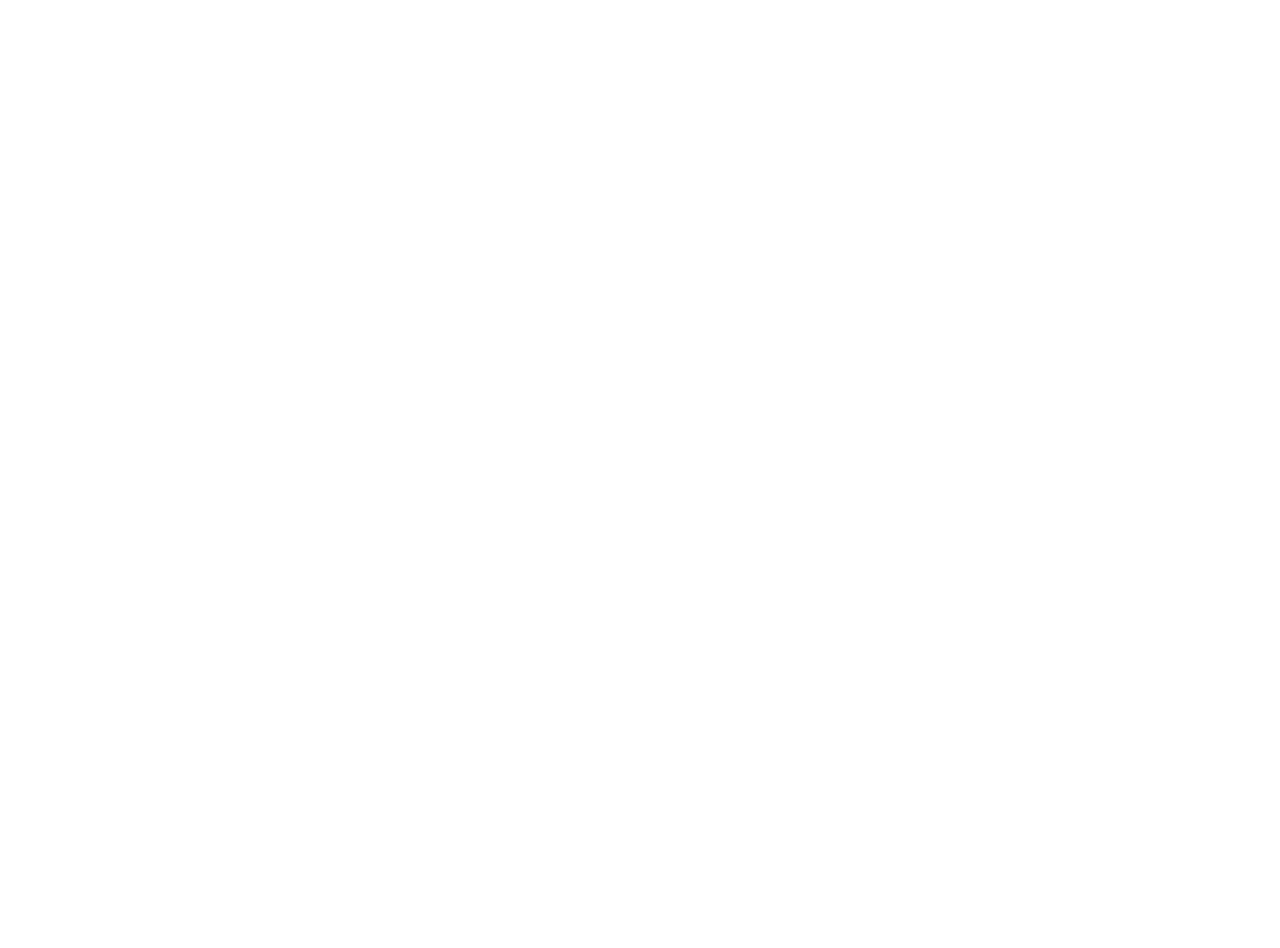
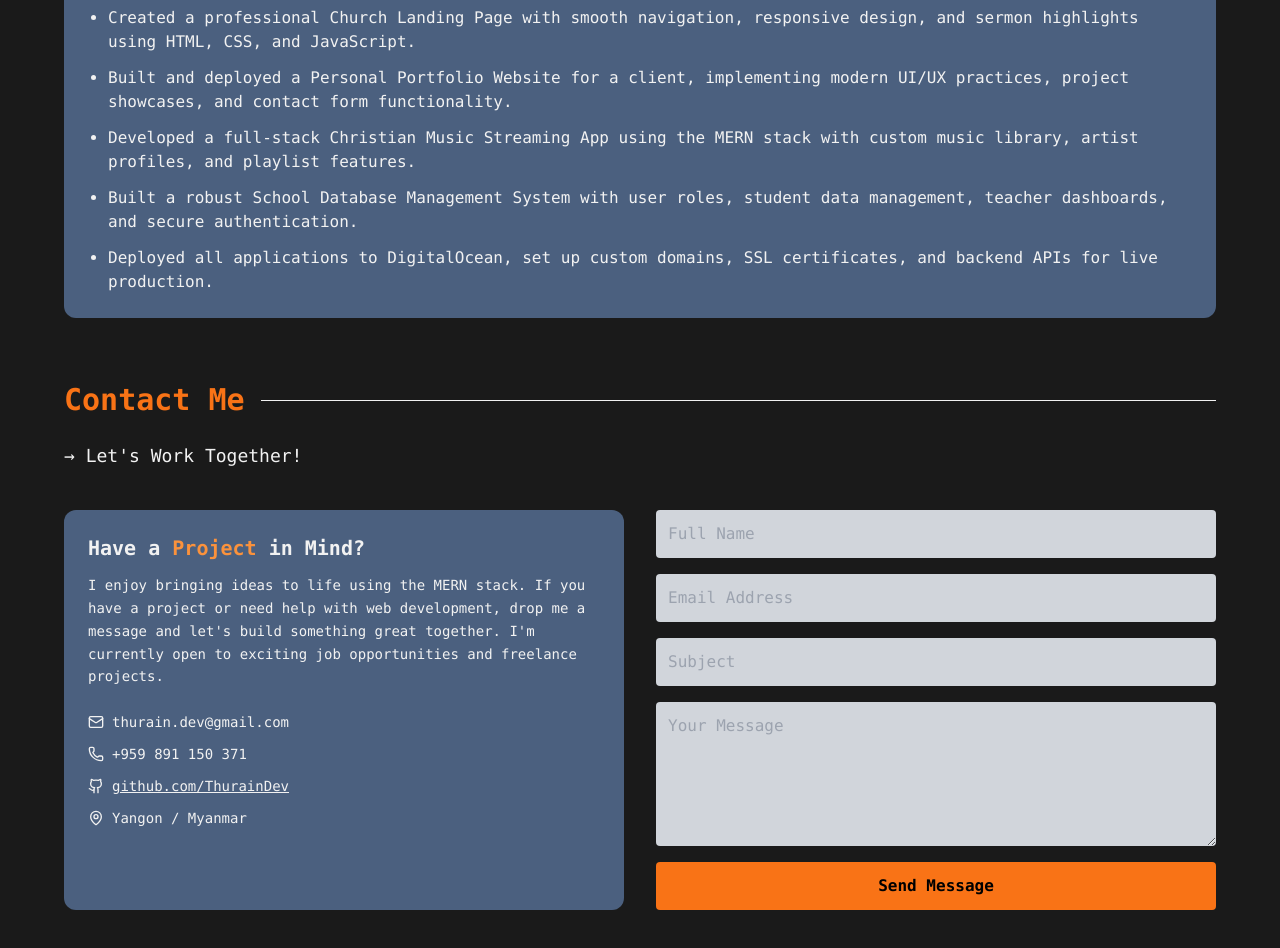
Before and after one commit to ThurainDev/my-portfolio, a React (Vite) app: page / in a window 1280 px wide. Shown: the part 1840-2788 px from the top of the page. Before the commit the page ends 1690 px from the top, so only its background shows below. Built offline with nearby package versions, Linux system fonts and the light colour scheme.

Commit message:
experience and contact

```diff
--- a/package.json
+++ b/package.json
@@ -10,6 +10,7 @@
     "preview": "vite preview"
   },
   "dependencies": {
+    "lucide-react": "^0.513.0",
     "react": "^19.1.0",
     "react-dom": "^19.1.0",
     "react-icons": "^5.5.0",
--- a/src/App.jsx
+++ b/src/App.jsx
@@ -3,6 +3,8 @@
 import About from './components/About'
 import Skills from './components/Skills'
 import Projects from './components/Projects'
+import Experiences from './components/Experiences'
+import Contact from './components/Contact'
 
 function App() {
   return (
@@ -12,7 +14,8 @@
       <About/>
       <Skills/>
       <Projects/>
-
+      <Experiences />
+      <Contact />
     </>
   );
 }
--- a/src/components/Contact.jsx
+++ b/src/components/Contact.jsx
@@ -0,0 +1,92 @@
+import React from "react";
+import { Mail, Phone, MapPin, Github } from "lucide-react";
+
+const Contact = () => {
+  return (
+    <section className="bg-theme-color text-text-theme-color px-4 py-16" id="contact">
+      <div className="max-w-6xl mx-auto">
+        {/* Title */}
+        <div className="flex items-center gap-4 mb-6">
+          <h2 className="text-3xl font-bold text-orange-500 font-mono flex-shrink-0">
+            Contact Me
+          </h2>
+          <div className="border-t border-text-theme-color w-full"></div>
+        </div>
+
+        <p className="text-lg font-mono mb-10 text-text-theme-color">→ Let's Work Together!</p>
+
+        {/* Grid Layout */}
+        <div className="grid md:grid-cols-2 gap-8">
+          {/* Left Info Box */}
+          <div className="bg-blue-theme text-text-theme-color p-6 rounded-xl font-mono">
+            <h3 className="text-xl font-semibold mb-3">
+              Have a <span className="text-orange-400">Project</span> in Mind?
+            </h3>
+            <p className="text-sm leading-relaxed mb-6 text-text-theme-color">
+              I enjoy bringing ideas to life using the MERN stack. If you have a project or need help with web development, drop me a message and let's build something great together. I'm currently open to exciting job opportunities and freelance projects.
+            </p>
+
+            {/* Contact Info */}
+            <div className="space-y-3 text-sm text-text-theme-color">
+              <div className="flex items-center gap-2">
+                <Mail size={16} />
+                <span>thurain.dev@gmail.com</span>
+              </div>
+              <div className="flex items-center gap-2">
+                <Phone size={16} />
+                <span>+959 891 150 371</span>
+              </div>
+              <div className="flex items-center gap-2">
+                <Github size={16} />
+                <a
+                  href="https://github.com/ThurainDev"
+                  target="_blank"
+                  rel="noopener noreferrer"
+                  className="underline text-text-theme-color"
+                >
+                  github.com/ThurainDev
+                </a>
+              </div>
+              <div className="flex items-center gap-2">
+                <MapPin size={16} />
+                <span>Yangon / Myanmar</span>
+              </div>
+            </div>
+          </div>
+
+          {/* Right Form */}
+          <form className="flex flex-col gap-4 font-mono">
+            <input
+              type="text"
+              placeholder="Full Name"
+              className="p-3 rounded bg-gray-300 text-black"
+            />
+            <input
+              type="email"
+              placeholder="Email Address"
+              className="p-3 rounded bg-gray-300 text-black"
+            />
+            <input
+              type="text"
+              placeholder="Subject"
+              className="p-3 rounded bg-gray-300 text-black"
+            />
+            <textarea
+              rows={5}
+              placeholder="Your Message"
+              className="p-3 rounded bg-gray-300 text-black"
+            ></textarea>
+            <button
+              type="submit"
+              className="bg-orange-500 hover:bg-orange-400 text-black font-bold py-3 rounded transition"
+            >
+              Send Message
+            </button>
+          </form>
+        </div>
+      </div>
+    </section>
+  );
+};
+
+export default Contact;
--- a/src/components/Experiences.jsx
+++ b/src/components/Experiences.jsx
@@ -0,0 +1,49 @@
+import React from "react";
+
+const Experiences = () => {
+  return (
+    <section className="bg-theme-color text-white px-4 pt-8">
+      <div className="max-w-6xl mx-auto">
+        {/* Title & line layout */}
+        <div className="flex items-center mb-6">
+          <h2 className="w-1/2 md:w-1/4 text-3xl md:text-4xl font-bold text-orange-500 font-mono">
+            Experience
+          </h2>
+          <div className="w-1/2 md:w-3/4 h-px bg-white" />
+        </div>
+
+        {/* Experience content */}
+        <div className="space-y-8">
+          <div className="bg-blue-theme p-6 rounded-xl">
+            <h3 className="text-xl font-bold font-mono mb-2">Freelance Web Developer</h3>
+            <p className="text-text-theme-color font-mono mb-4">Self-Employed | Jan 2024 – Present</p>
+            <ul className="list-disc ml-5 space-y-3 text-text-theme-color font-mono">
+              <li>
+                Created a professional Church Landing Page with smooth navigation,
+                responsive design, and sermon highlights using HTML, CSS, and JavaScript.
+              </li>
+              <li>
+                Built and deployed a Personal Portfolio Website for a client,
+                implementing modern UI/UX practices, project showcases, and contact form functionality.
+              </li>
+              <li>
+                Developed a full-stack Christian Music Streaming App using the MERN stack
+                with custom music library, artist profiles, and playlist features.
+              </li>
+              <li>
+                Built a robust School Database Management System with user roles,
+                student data management, teacher dashboards, and secure authentication.
+              </li>
+              <li>
+                Deployed all applications to DigitalOcean, set up custom domains,
+                SSL certificates, and backend APIs for live production.
+              </li>
+            </ul>
+          </div>
+        </div>
+      </div>
+    </section>
+  );
+};
+
+export default Experiences;
--- a/src/components/Projects.jsx
+++ b/src/components/Projects.jsx
@@ -81,7 +81,7 @@
   const selected = projects[selectedIndex];
 
   return (
-    <section className="px-4 pb-20 text-white bg-theme-color">
+    <section className="px-4 pt-4 pb-6 text-white bg-theme-color">
       <div className="max-w-6xl mx-auto">
         {/* Title with Responsive Line */}
         <div className="flex items-center gap-4 mb-8">
--- a/tailwind.config.js
+++ b/tailwind.config.js
@@ -11,6 +11,7 @@
         'secondary-theme' : '#FE7F0F',
         'primary-theme' : '#F2F2F2',
         'blue-theme' : '#4B607F',
+        'text-theme-color' : '#F2F2F2',
       }
     },
   },
```
Also changed, not shown: src/assets/contact.png (added), 1 other file (tests, documents, lock files or other folders).
